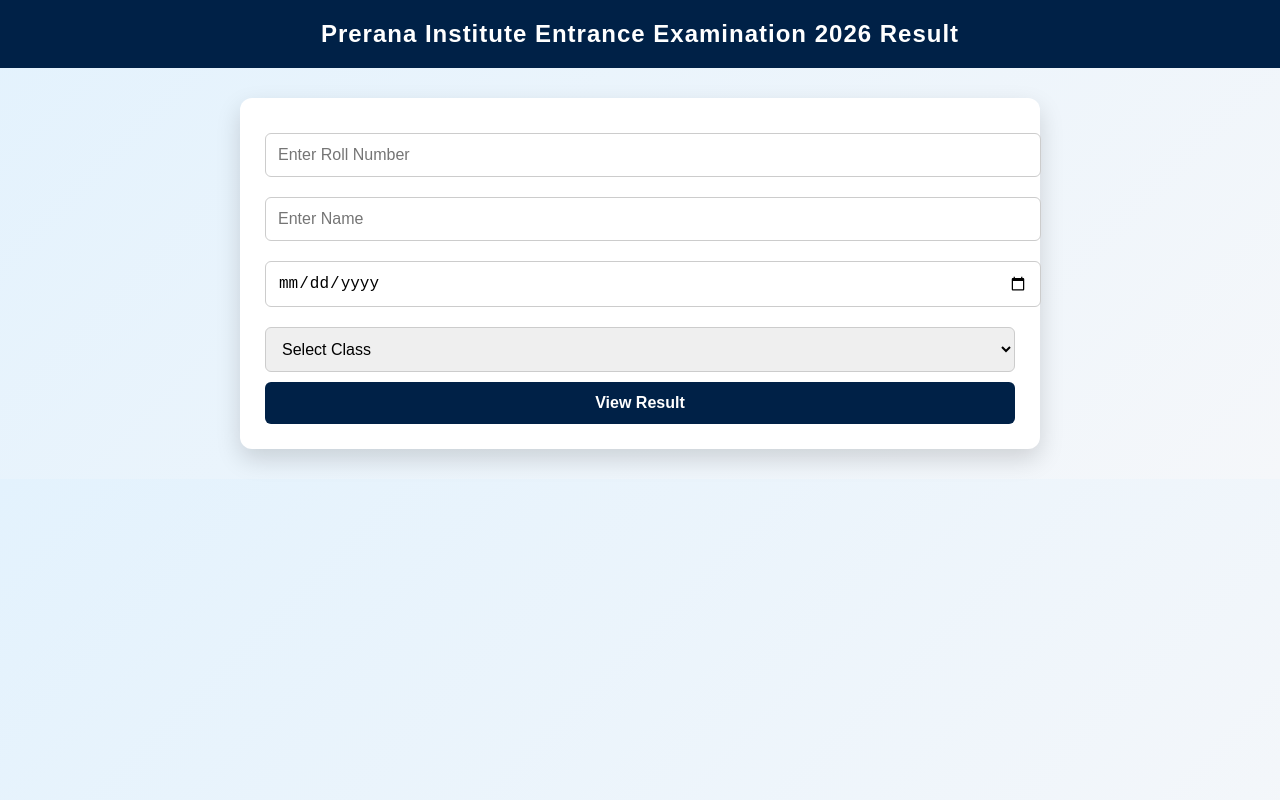
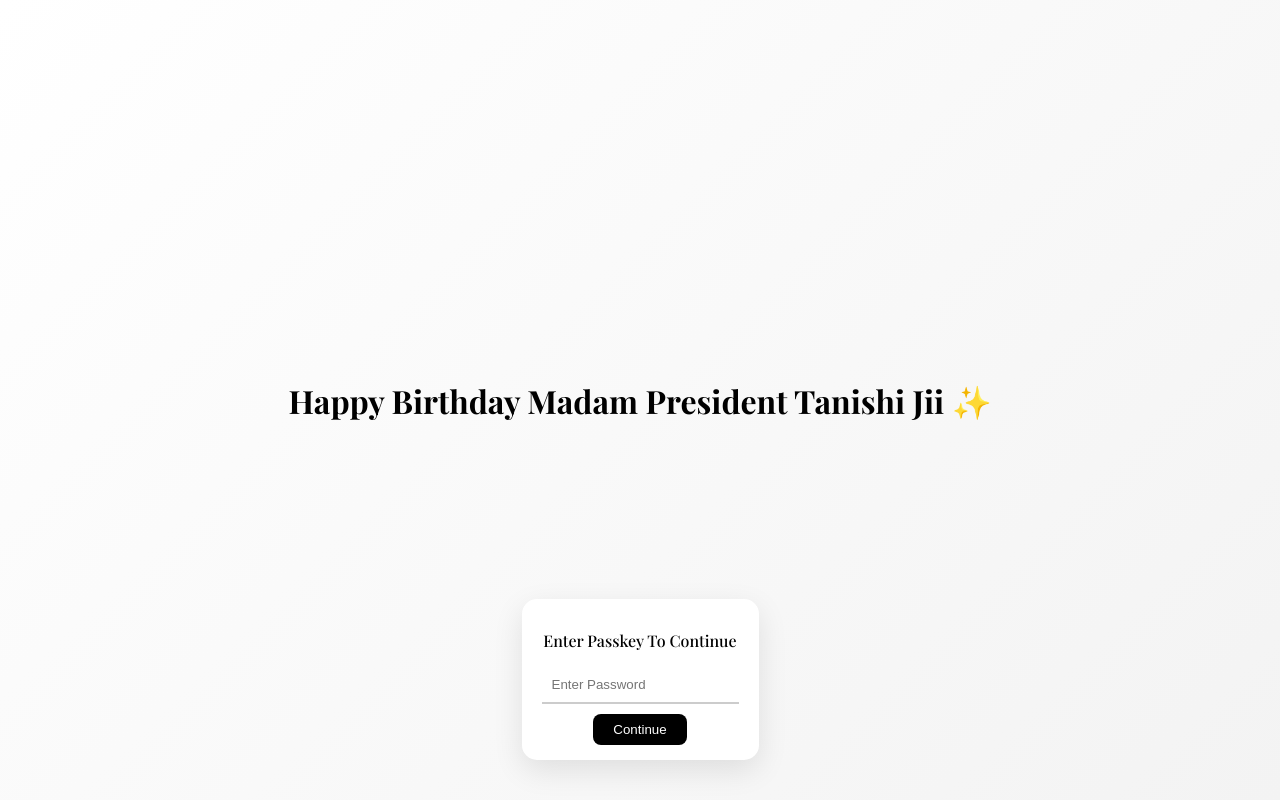
Before and after one commit to Mankitofficial/tanishi-birthday, a plain HTML site: page index.html in a window 1280 px wide. Drawn offline with nearby package versions, Linux system fonts and the light colour scheme.

Commit message:
Update index.html

```diff
--- a/index.html
+++ b/index.html
@@ -1,179 +1,131 @@
-<!DOCTYPE html><html lang="en">
+<!DOCTYPE html>
+<html lang="en">
 <head>
 <meta charset="UTF-8">
 <meta name="viewport" content="width=device-width, initial-scale=1.0">
-<title>Prerana Result Portal</title><style>
-body{
-    margin:0;
-    font-family:Arial, sans-serif;
-    background:linear-gradient(135deg,#e3f2fd,#f5f7fa);
+<title>Birthday Wish</title>
+
+<link href="https://fonts.googleapis.com/css2?family=Playfair+Display:wght@500;700&display=swap" rel="stylesheet">
+
+<style>
+body {
+    margin: 0;
+    font-family: 'Playfair Display', serif;
+    overflow: hidden;
 }
-.header{
-    background:#002147;
-    color:white;
-    padding:20px;
-    text-align:center;
-    font-size:24px;
-    font-weight:bold;
-    letter-spacing:1px;
+
+/* COMMON STYLE */
+.screen {
+    height: 100vh;
+    width: 100%;
+    display: flex;
+    justify-content: center;
+    align-items: center;
+    flex-direction: column;
+    background: linear-gradient(135deg, #ffffff, #f3f3f3);
+    position: absolute;
+    top: 0;
+    left: 0;
 }
-.container{
-    max-width:750px;
-    margin:30px auto;
-    background:white;
-    padding:25px;
-    border-radius:12px;
-    box-shadow:0 10px 25px rgba(0,0,0,0.15);
+
+/* FIRST SCREEN */
+#screen1 h1 {
+    font-size: 32px;
+    opacity: 0;
+    animation: fadeIn 4s ease forwards;
 }
-input, select{
-    width:100%;
-    padding:12px;
-    margin:10px 0;
-    border:1px solid #ccc;
-    border-radius:6px;
-    font-size:16px;
+
+/* SECOND SCREEN */
+#screen2 {
+    display: none;
+    text-align: center;
 }
-button{
-    width:100%;
-    padding:12px;
-    background:#002147;
-    color:white;
-    border:none;
-    font-size:16px;
-    cursor:pointer;
-    border-radius:6px;
-    font-weight:bold;
+
+#screen2 h1 {
+    font-size: 40px;
+    margin-bottom: 15px;
 }
-button:hover{ background:#003b7a; }
 
-table{
-    width:100%;
-    border-collapse:collapse;
-    margin-top:20px;
+#screen2 p {
+    font-size: 18px;
+    color: #444;
+    max-width: 80%;
 }
-table, th, td{ border:1px solid #ddd; }
-th, td{ padding:10px; }
-th{ background:#002147; color:white; }
 
-.result-box{ display:none; }
-.cutoff{
-    margin-top:20px;
-    background:#e8f0fe;
-    padding:15px;
-    border-radius:8px;
+/* PASSWORD BOX */
+.password-box {
+    position: absolute;
+    bottom: 40px;
+    background: #fff;
+    padding: 15px 20px;
+    border-radius: 15px;
+    box-shadow: 0 10px 30px rgba(0,0,0,0.1);
+    text-align: center;
 }
-.badge{
-    padding:6px 12px;
-    border-radius:20px;
-    font-weight:bold;
+
+.password-box input {
+    padding: 10px;
+    border: none;
+    border-bottom: 2px solid #ccc;
+    outline: none;
 }
-.pass{ background:green; color:white; }
-.fail{ background:red; color:white; }
-</style></head><body><div class="header">Prerana Institute Entrance Examination 2026 Result</div><div class="container" id="formBox">
-    <input type="text" id="roll" placeholder="Enter Roll Number">
-    <input type="text" id="name" placeholder="Enter Name">
-    <input type="date" id="dob"><select id="class">
-    <option value="">Select Class</option>
-    <option>Class 9</option>
-    <option>Class 10</option>
-    <option>Class 11</option>
-    <option>Class 12</option>
-</select>
 
-<button onclick="showResult()">View Result</button>
+.password-box button {
+    margin-top: 10px;
+    padding: 8px 20px;
+    border: none;
+    background: black;
+    color: white;
+    border-radius: 8px;
+    cursor: pointer;
+}
 
-</div><div class="container result-box" id="resultBox">
-    <h2 style="text-align:center;">Score Card</h2><table>
-    <tr><th>Name</th><td id="rName"></td></tr>
-    <tr><th>Roll Number</th><td id="rRoll"></td></tr>
-    <tr><th>Date of Birth</th><td id="rDob"></td></tr>
-    <tr><th>Class</th><td id="rClass"></td></tr>
-    <tr><th>Application No</th><td id="app"></td></tr>
-</table>
+/* ANIMATION */
+@keyframes fadeIn {
+    to {
+        opacity: 1;
+        transform: translateY(0);
+    }
+}
+</style>
+</head>
 
-<h3>Marks Details</h3>
-<table>
-    <tr><th>Subject</th><th>Marks</th></tr>
-    <tr><td>Physics</td><td id="phy"></td></tr>
-    <tr><td>Chemistry</td><td id="chem"></td></tr>
-    <tr><td>Mathematics</td><td id="math"></td></tr>
-</table>
+<body>
 
-<h3>Overall Performance</h3>
-<table>
-    <tr><th>Total Score</th><td id="total"></td></tr>
-    <tr><th>Percentile</th><td id="percentile"></td></tr>
-    <tr><th>All India Rank</th><td id="rank"></td></tr>
-</table>
+<!-- SCREEN 1 -->
+<div class="screen" id="screen1">
+    <h1>Happy Birthday Madam President Tanishi Jii ✨</h1>
 
-<div class="cutoff">
-    <b>Cutoff (Expected)</b><br>
-    General: 90 | EWS: 85 | OBC: 75 | SC: 55 | ST: 45<br><br>
-    <b>Status:</b> <span id="status" class="badge"></span>
+    <div class="password-box">
+        <p>Enter Passkey To Continue</p>
+        <input type="password" id="pass" placeholder="Enter Password">
+        <br>
+        <button onclick="checkPass()">Continue</button>
+    </div>
 </div>
 
-<button onclick="window.print()">Download Scorecard (PDF)</button>
+<!-- SCREEN 2 -->
+<div class="screen" id="screen2">
+    <h1>Happy Birthday Tanishi G 🎉</h1>
+    <p>
+        Aaj ka din sirf ek date nahi hai, balki ek aisi personality ka celebration hai
+        jo positivity, strength aur inspiration ka perfect example hai.
+        Always keep shining and making everyone proud ✨
+    </p>
+</div>
 
-</div><script>
-function generateResult(roll){
-    let seed = 0;
-    for(let i=0;i<roll.length;i++) seed += roll.charCodeAt(i);
+<script>
+function checkPass() {
+    let userPass = document.getElementById("pass").value;
 
-    function rand(min, max){
-        seed = (seed * 9301 + 49297) % 233280;
-        let rnd = seed / 233280;
-        return Math.floor(min + rnd * (max - min));
+    if(userPass === "MMTG231803") {
+        document.getElementById("screen1").style.display = "none";
+        document.getElementById("screen2").style.display = "flex";
+    } else {
+        alert("Wrong Password ❌");
     }
+}
+</script>
 
-    return {
-        phy: rand(40,100),
-        chem: rand(40,100),
-        math: rand(40,100)
-    };
-}
-
-function showResult(){
-    let roll = document.getElementById("roll").value;
-    let name = document.getElementById("name").value;
-    let dob = document.getElementById("dob").value;
-    let cls = document.getElementById("class").value;
-
-    if(roll===""||name===""||dob===""||cls===""){
-        alert("Please fill all details");
-        return;
-    }
-
-    let marks = generateResult(roll);
-
-    let total = marks.phy + marks.chem + marks.math;
-    let percentile = (total/300*100).toFixed(2);
-    let rank = Math.floor((300-total)*120);
-
-    document.getElementById("rName").innerText = name;
-    document.getElementById("rRoll").innerText = roll;
-    document.getElementById("rDob").innerText = dob;
-    document.getElementById("rClass").innerText = cls;
-    document.getElementById("app").innerText = "PR2026"+roll;
-
-    document.getElementById("phy").innerText = marks.phy;
-    document.getElementById("chem").innerText = marks.chem;
-    document.getElementById("math").innerText = marks.math;
-
-    document.getElementById("total").innerText = total;
-    document.getElementById("percentile").innerText = percentile;
-    document.getElementById("rank").innerText = rank;
-
-    let statusEl = document.getElementById("status");
-    if(percentile>=90){
-        statusEl.innerText="Qualified";
-        statusEl.className="badge pass";
-    } else {
-        statusEl.innerText="Not Qualified";
-        statusEl.className="badge fail";
-    }
-
-    document.getElementById("formBox").style.display="none";
-    document.getElementById("resultBox").style.display="block";
-}
-</script></body>
+</body>
 </html>
```
